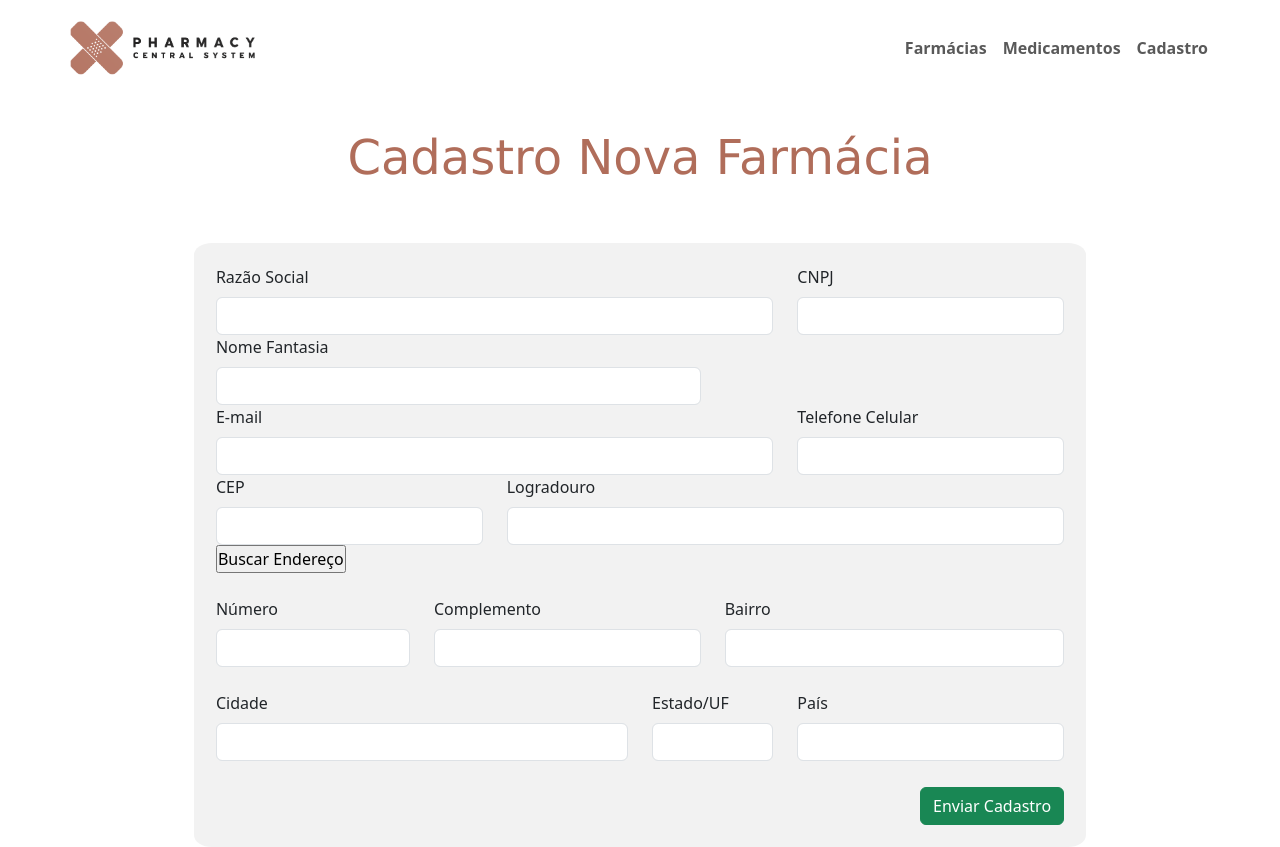
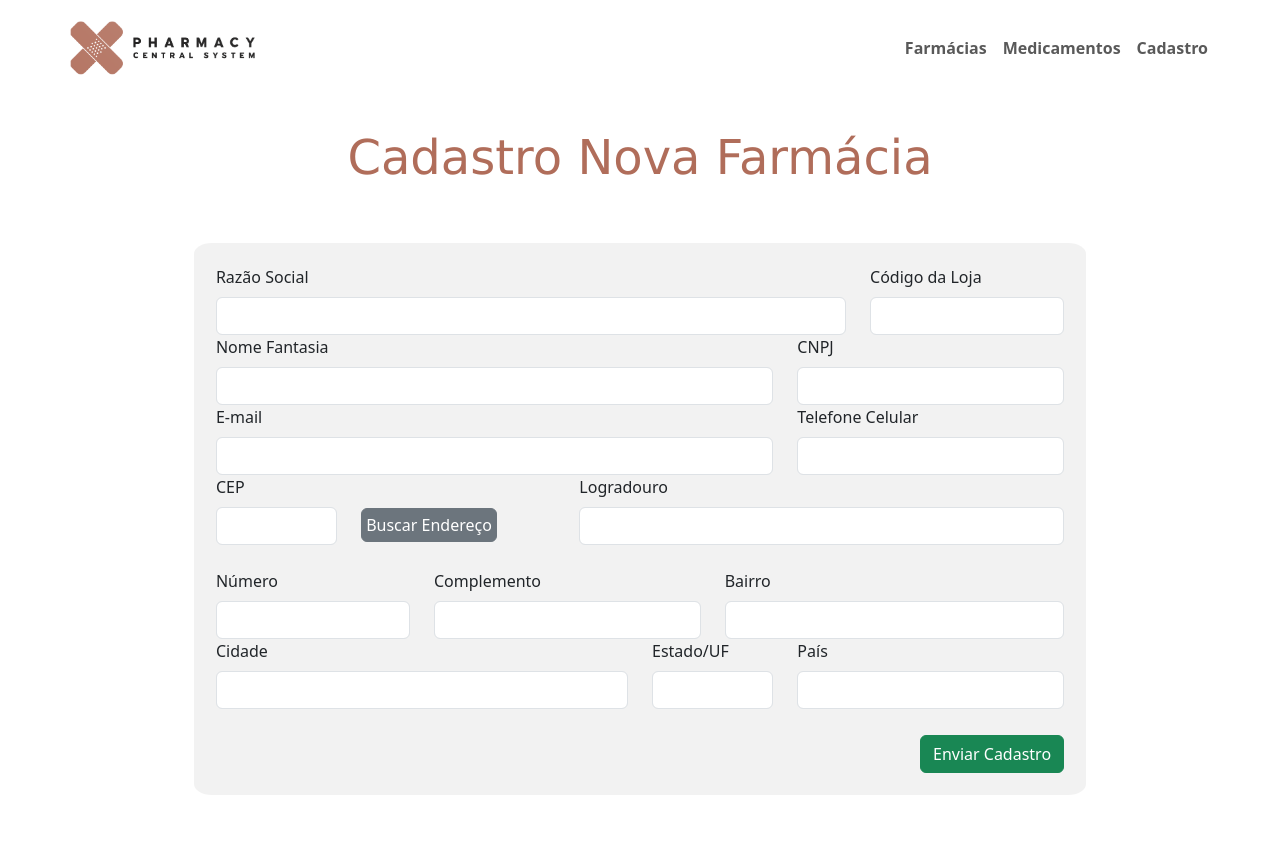
Before and after one commit to lisimachado/Projeto1_fullstack_farmacia, a React (Vite) app in the folder PharmacySystem/: page /cadastronovafarmacia in a window 1280 px wide. After the commit the page ends 800 px from the top, so only its background shows below. Built offline with nearby package versions, Linux system fonts and the light colour scheme.

Commit message:
Style: Ajuste de estilo nos formulários de farmácia e medicamentos

```diff
--- a/PharmacySystem/src/components/FormNovaFarmacia/FormNovaFarmacia.css
+++ b/PharmacySystem/src/components/FormNovaFarmacia/FormNovaFarmacia.css
@@ -4,13 +4,21 @@
 	padding: 2%;
 	border-radius: 2%;
 	align-items: center;
-
 }
 
-#btn-cadastro{
-	margin-top: 3%;
+#btnCep{
+	margin: 17% 0 0 0;
+	padding: 2% 2%;
+	height: 48%;
 }
 
-.btn-voltar{
-	margin-right: 10px;
+/*Para retirar setas dos campos de input que são do tipo number*/
+input::-webkit-outer-spin-button,
+input::-webkit-inner-spin-button {
+  -webkit-appearance: none;
+  margin: 0;
 }
+
+input[type="number"] {
+  -moz-appearance: textfield;
+}
--- a/PharmacySystem/src/components/FormNovaFarmacia/FormNovaFarmacia.jsx
+++ b/PharmacySystem/src/components/FormNovaFarmacia/FormNovaFarmacia.jsx
@@ -48,9 +48,22 @@ export const FormNovaFarmacia = ()=> {
 
 		<Form className="FormCadastro">
 			<div className="form-group row">
-				<Form.Group className="col-8" id="form_nome">
+				<Form.Group className="col-9" id="form_nome">
 					<Form.Label>Razão Social</Form.Label>
 					<Form.Control type="text" />
+				</Form.Group>
+
+				<Form.Group className="col-3" id="form_codigo">
+					<Form.Label>Código da Loja</Form.Label>
+					<Form.Control type="number" inputMode="numeric"/>
+				</Form.Group>
+
+			</div>
+
+			<div className="form-group row">
+				<Form.Group className="col-8" id="form_fantasia">
+					<Form.Label>Nome Fantasia</Form.Label>
+					<Form.Control type="textarea" />
 				</Form.Group>
 
 				<Form.Group className="col-4" id="form_cnpj">
@@ -66,13 +79,6 @@ export const FormNovaFarmacia = ()=> {
 			</div>
 
 			<div className="form-group row">
-				<Form.Group className="col-7" id="form_fantasia">
-					<Form.Label>Nome Fantasia</Form.Label>
-					<Form.Control type="text" />
-				</Form.Group>
-			</div>
-
-			<div className="form-group row">
 				<Form.Group className="col-8" id="form_email">
 					<Form.Label>E-mail</Form.Label>
 					<Form.Control type="email" />
@@ -84,29 +90,32 @@ export const FormNovaFarmacia = ()=> {
 				</Form.Group>
 			</div>
 
-			<div className="form-group row">
-				<Form.Group className="col-4" id="form_cep">
+			<div className=" row">
+				<Form.Group className="col-2" id="form_cep">
 					<Form.Label>CEP</Form.Label>
-					{/* <p>{`CEP: ${formulario.cep}`}</p> */}
 					<Form.Control
 					type="text"
           value={formulario.cep}
           onChange={(evento) => atualizarCampo("cep", evento.target.value)} />
-					<input type="button" onClick={buscarCep} value="Buscar Endereço" />
 				</Form.Group>
 
-				<Form.Group className="col-8" id="form_logradouro">
+				<Form.Group className="col-3">
+					<Button id="btnCep" onClick={buscarCep} variant="secondary">Buscar Endereço</Button>
+				</Form.Group>
+
+				<Form.Group className="col-7" id="form_logradouro">
 					<Form.Label>Logradouro</Form.Label>
 					<Form.Control
 					type="text"
 					value={endereco?.logradouro} readOnly />
 				</Form.Group>
 			</div>
+
 			<br />
 			<div className="form-group row">
 				<Form.Group className="col-3" id="form_numero">
 					<Form.Label>Número</Form.Label>
-					<Form.Control type="number" />
+					<Form.Control type="number" inputMode="numeric"/>
 				</Form.Group>
 
 				<Form.Group className="col-4" id="form_complemento">
@@ -121,7 +130,7 @@ export const FormNovaFarmacia = ()=> {
 					value={endereco?.bairro} readOnly />
 				</Form.Group>
 			</div>
-			<br />
+
 			<div className="form-group row">
 				<Form.Group className="col-6" id="form_cidade">
 					<Form.Label>Cidade</Form.Label>
--- a/PharmacySystem/src/components/FormNovoMedicamento/FormNovoMedicamento.jsx
+++ b/PharmacySystem/src/components/FormNovoMedicamento/FormNovoMedicamento.jsx
@@ -45,7 +45,7 @@ export const FormNovoMedicamento = ()=> {
 
 				<Form.Group className="col-8" id="form_descricao">
 					<Form.Label>Descrição do Medicamento</Form.Label>
-					<Form.Control type="text" />
+					<Form.Control type="textarea" />
 				</Form.Group>
 			</div>
 
```
